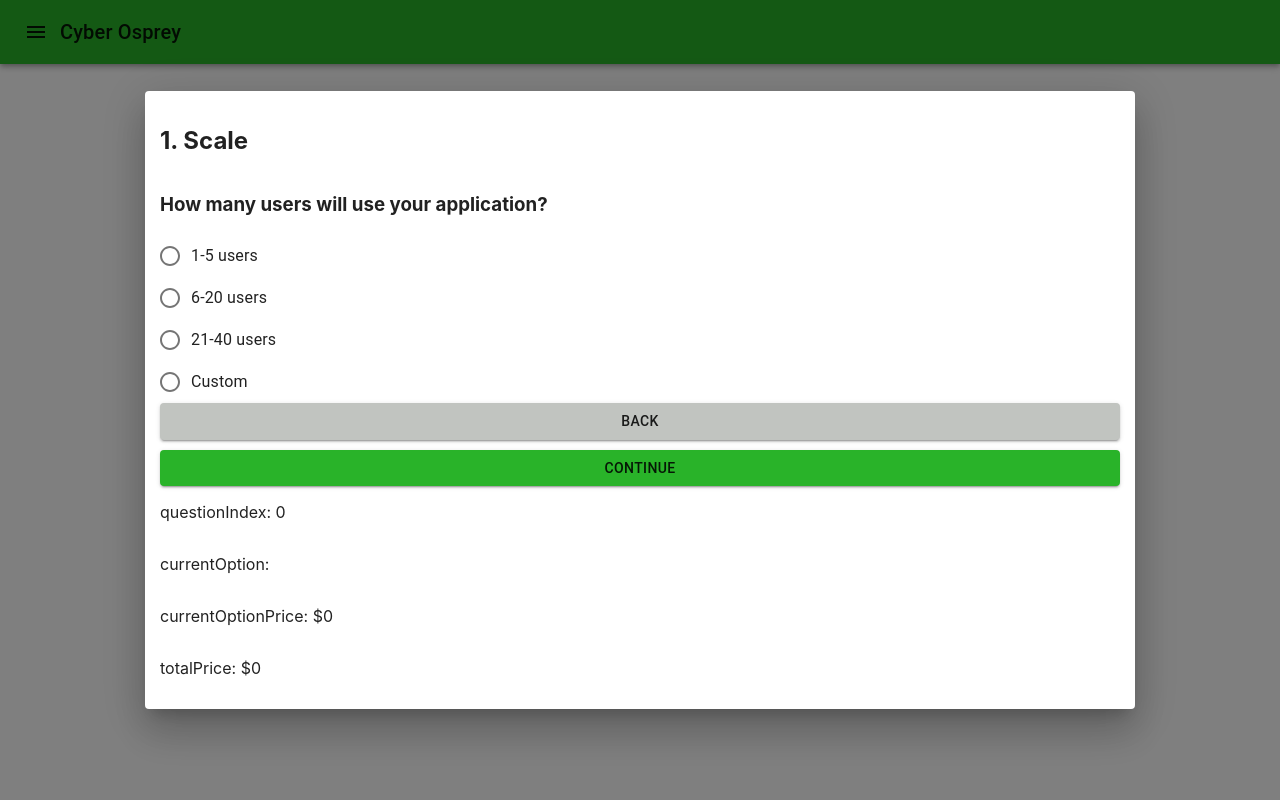
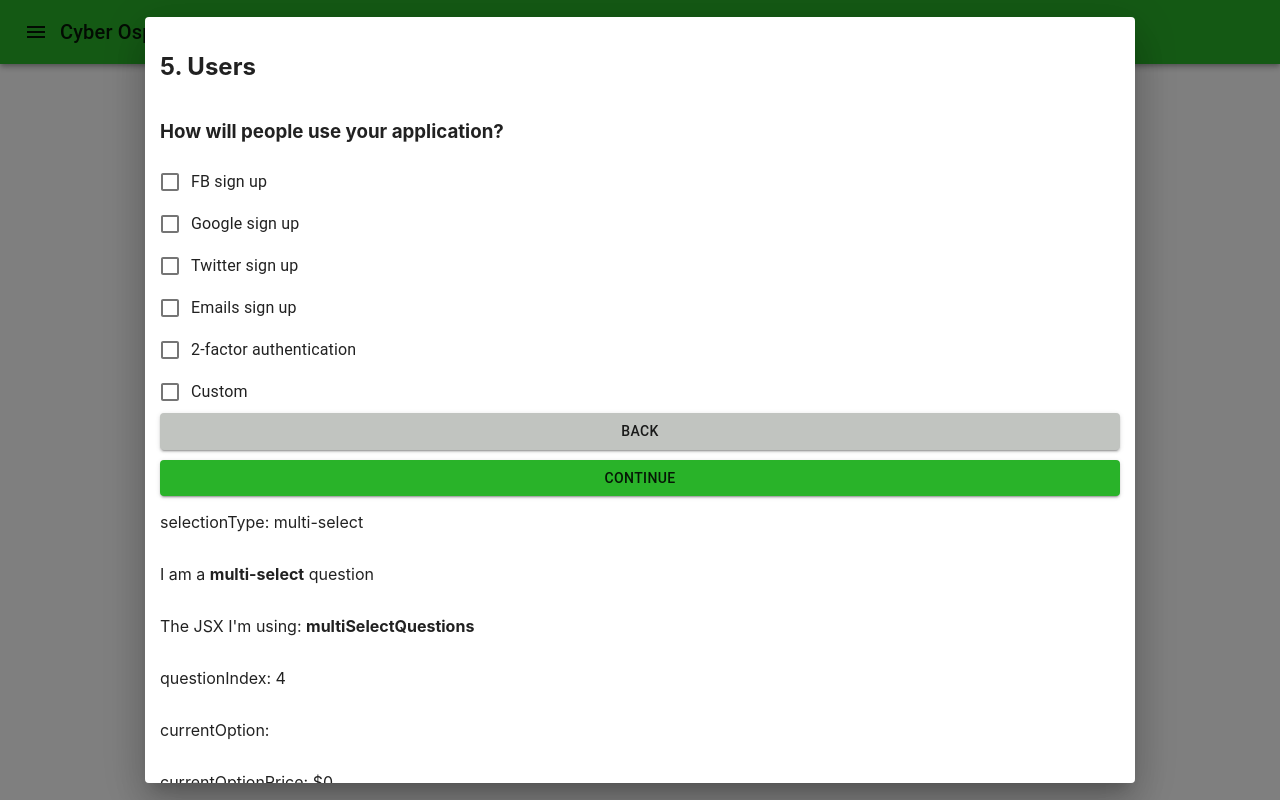
Before and after one commit to Mingyang-Li/Estimator, a React (Create React App) app: page / in a window 1280 px wide. Built offline with nearby package versions, Linux system fonts and the light colour scheme.

Commit message:
complete folder uoload

```diff
--- a/src/components/MCQ.js
+++ b/src/components/MCQ.js
@@ -4,6 +4,7 @@ import RadioGroup from "@material-ui/core/RadioGroup";
 import FormControlLabel from "@material-ui/core/FormControlLabel";
 import FormControl from "@material-ui/core/FormControl";
 import FormLabel from "@material-ui/core/FormLabel";
+import Checkbox from "@material-ui/core/Checkbox";
 import Dialog from "@material-ui/core/Dialog";
 import OwnAppBar from "./OwnAppBar";
 import { ThemeProvider as MuiThemeProvider } from "@material-ui/core/styles";
@@ -17,14 +18,16 @@ export default function MCQ(props) {
     setValue(event.target.value);
   };
 
+  const [questionType, setQuestionType] = useState("single-select");
   const [totalPrice, setTotalPrice] = useState(0);
   const [currentOption, setCurrentOption] = useState("");
   const [currentOptionPrice, setcurrentOptionPrice] = useState(0);
-  const [questionIndex, setQuestionIndex] = useState(0);
+  const [questionIndex, setQuestionIndex] = useState(4);
 
   const currQuestion = quizData[questionIndex];
 
-  const options = currQuestion.answerOptions.map(({ answerText, price }) => (
+  const singleSelectQuestions = currQuestion.answerOptions.map(
+    ({ answerText, price }) => (
       <FormControlLabel
         value={answerText}
         control={<Radio />}
@@ -32,7 +35,20 @@ export default function MCQ(props) {
         price={price}
         onClick={() => setcurrentOptionPrice(price)}
       />
-  ));
+    )
+  );
+
+  const multiSelectQuestions = currQuestion.answerOptions.map(
+    ({ answerText, price }) => (
+      <FormControlLabel
+        value={answerText}
+        control={<Checkbox />}
+        label={answerText}
+        price={price}
+        onClick={() => setcurrentOptionPrice(price)}
+      />
+    )
+  );
 
   const updateOptions = (currentOption, currentOptionPrice) => {
     setCurrentOption(currentOption);
@@ -42,12 +58,14 @@ export default function MCQ(props) {
   const prevQuestion = () => {
     if (questionIndex > 0) {
       setQuestionIndex(questionIndex - 1);
+      setQuestionType(currQuestion.selectionType);
     }
   };
 
   const nextQuestion = () => {
     if (questionIndex < quizData.length - 1) {
       setQuestionIndex(questionIndex + 1);
+      setQuestionType(currQuestion.selectionType);
     }
   };
   return (
@@ -62,7 +80,9 @@ export default function MCQ(props) {
             </h2>
             <h3 component="legend">{currQuestion.questionText}</h3>
             <RadioGroup value={value} onChange={changedOption}>
-              {options}
+              {currQuestion.selectionType === "single-select"
+                ? singleSelectQuestions
+                : multiSelectQuestions}
             </RadioGroup>
           </FormControl>
 
@@ -72,6 +92,18 @@ export default function MCQ(props) {
           <Button color="primary" variant="contained" onClick={nextQuestion}>
             Continue
           </Button>
+          <p>selectionType: {currQuestion.selectionType}</p>
+          <p>
+            I am a <strong>{currQuestion.selectionType}</strong> question
+          </p>
+          <p>
+            The JSX I'm using:{" "}
+            <strong>
+              {currQuestion.selectionType === "single-select"
+                ? "singleSelectQuestions"
+                : "multiSelectQuestions"}
+            </strong>
+          </p>
           <p>questionIndex: {questionIndex}</p>
           <p>currentOption: {currentOption}</p>
           <p>currentOptionPrice: ${currentOptionPrice}</p>
```
Lines whose indentation alone changed are shown as unchanged.
